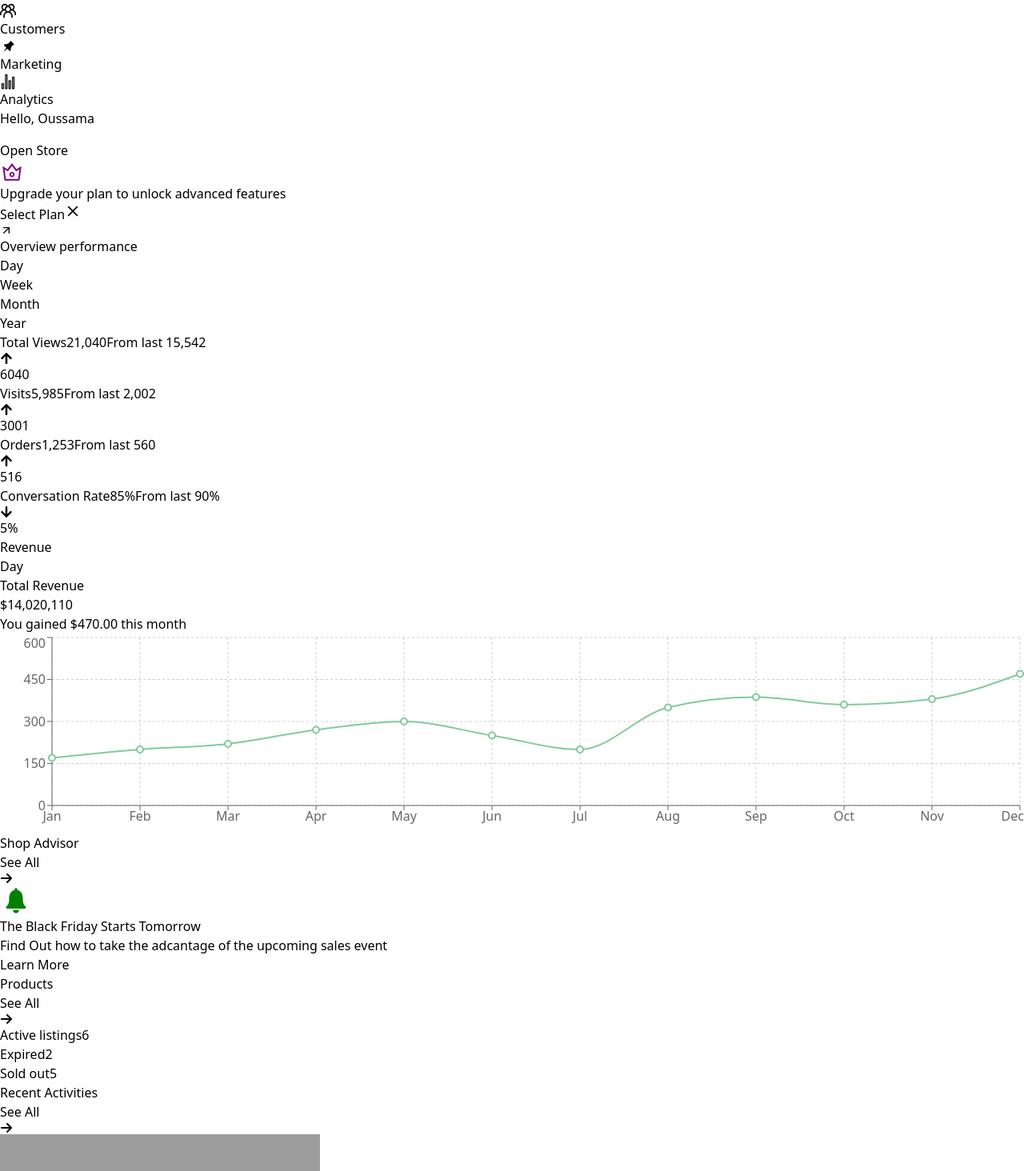
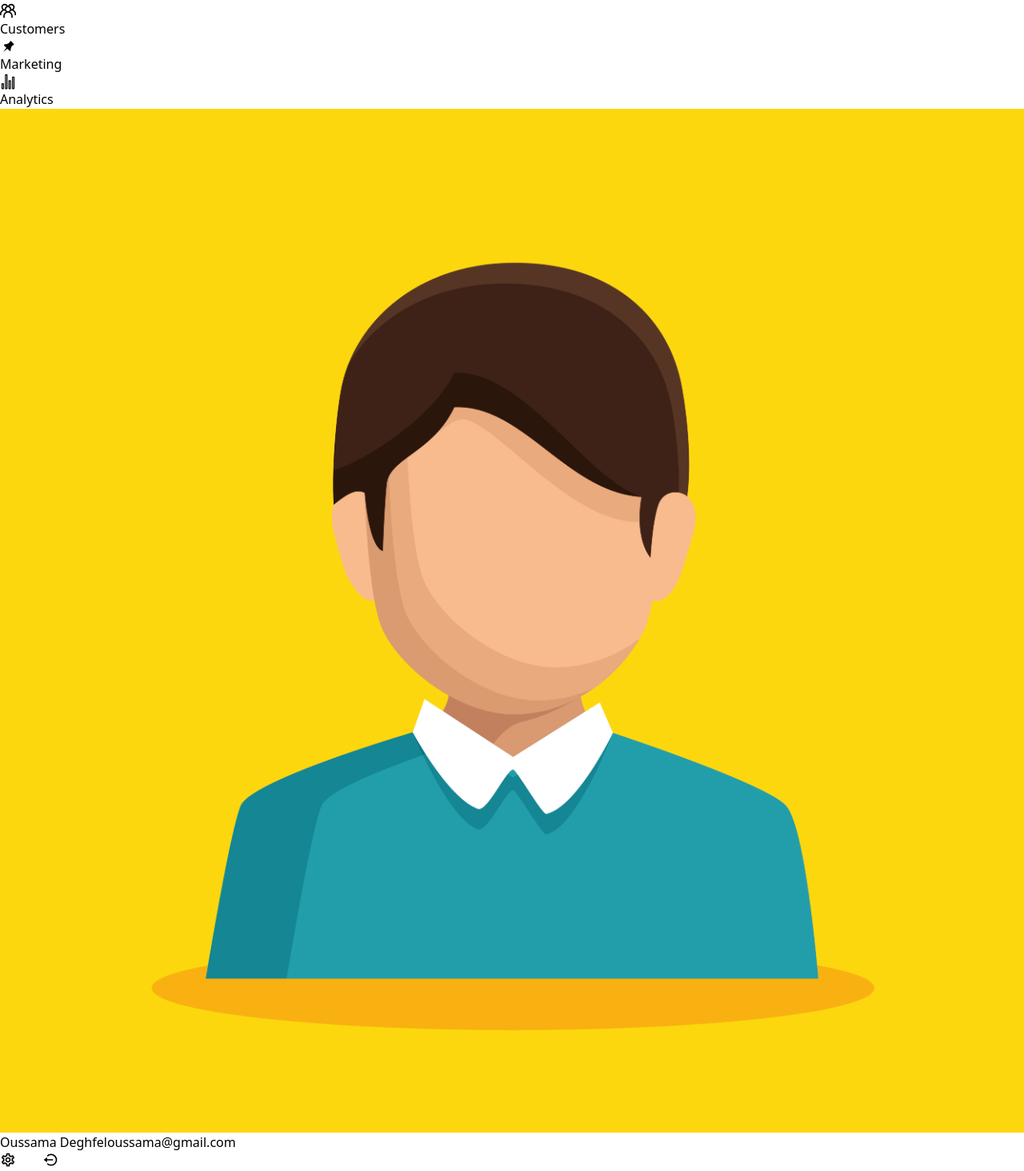
Before and after one commit to OussamaDeghfel/Ecommerce-Dashboard, a React app: page / in a window 1280 px wide. Shown: the part 240-1704 px from the top of the page at 80% size. Built offline with nearby package versions, Linux system fonts and the light colour scheme; grey boxes are pictures that could not be loaded; the HTML template or start-up script is replaced by a standard one.

Commit message:
add account owner detail section , enhance the code structre for the element

```diff
--- a/src/components/sideNavBar.tsx
+++ b/src/components/sideNavBar.tsx
@@ -1,32 +1,83 @@
 import { BsGrid } from "react-icons/bs";
 import { GrGroup } from "react-icons/gr";
 import { IoStatsChartOutline, IoStorefront } from "react-icons/io5";
-import { RiExpandUpDownLine, RiHome4Line, RiMoneyDollarCircleLine } from "react-icons/ri";
+import {
+  RiExpandUpDownLine,
+  RiHome4Line,
+  RiMoneyDollarCircleLine,
+} from "react-icons/ri";
 import { TiPin } from "react-icons/ti";
 
-// import ownerImage from "../assets/ownerimage.webp";
+import ownerImage from "../assets/ownerimage.webp";
+import { MdOutlineSettings } from "react-icons/md";
+import { BiLogOutCircle } from "react-icons/bi";
 
 const SideNavbar = () => {
   return (
     <div className="flex flex-col w-[15%] h-screen bg-gray-300 border-r border-gray-500 px-4 py-8 text-black space-y-8">
       <h1 className="text-xl font-bold text-black">StoreTrack</h1>
-      <div className="flex w-[25vh] justify-between border-2 border-gray-200 p-2 rounded-md mt-4 bg-white ">
+      <div className="h-full flex flex-col justify-between ">
+      <div className="flex flex-col space-y-4">
+        <div className="flex w-[25vh] justify-between border-2 border-gray-400 p-2 rounded-md bg-gray-200 ">
           <div className="flex justify-center items-center space-x-1">
             <IoStorefront />
             <span className="text-sm font-medium">OwnShop</span>
           </div>
-        <button><RiExpandUpDownLine /></button>
+          <button>
+            <RiExpandUpDownLine />
+          </button>
         </div>
         <div className="flex  flex-col space-y-2 justify-start items-start">
           <span className="text-sm">MENU</span>
           <ul className="flex flex-col w-full space-y-2">
-          <li className="w-full flex justify-start items-center space-x-2 px-2 py-1 cursor-pointer bg-white shadow-sm rounded-md border-2 border-gray-350"><RiHome4Line size={20} /><span className="text-lg">Home</span></li>
-          <li className="flex justify-start items-center space-x-2 px-2 py-1 cursor-pointer"><BsGrid size={20} /><span className="text-lg">Catalog</span></li>
-          <li className="flex justify-start items-center space-x-2 px-2 py-1 cursor-pointer"><RiMoneyDollarCircleLine size={20} /><span className="text-lg">Finances</span></li>
-          <li className="flex justify-start items-center space-x-2 px-2 py-1 cursor-pointer"><GrGroup size={20} /><span className="text-lg">Customers</span></li>
-          <li className="flex justify-start items-center space-x-2 px-2 py-1 cursor-pointer"><TiPin size={20} /><span className="text-lg">Marketing</span></li>
-          <li className="flex justify-start items-center space-x-2 px-2 py-1 cursor-pointer"><IoStatsChartOutline size={20} /><span className="text-lg">Analytics</span></li>
+            <li className="w-full flex justify-start items-center space-x-2 px-2 py-1 cursor-pointer bg-gray-100 shadow-sm rounded-md border-2 border-gray-300">
+              <RiHome4Line size={20} />
+              <span className="text-lg">Home</span>
+            </li>
+            <li className="flex justify-start items-center space-x-2 px-2 py-1 cursor-pointer">
+              <BsGrid size={20} />
+              <span className="text-lg">Catalog</span>
+            </li>
+            <li className="flex justify-start items-center space-x-2 px-2 py-1 cursor-pointer">
+              <RiMoneyDollarCircleLine size={20} />
+              <span className="text-lg">Finances</span>
+            </li>
+            <li className="flex justify-start items-center space-x-2 px-2 py-1 cursor-pointer">
+              <GrGroup size={20} />
+              <span className="text-lg">Customers</span>
+            </li>
+            <li className="flex justify-start items-center space-x-2 px-2 py-1 cursor-pointer">
+              <TiPin size={20} />
+              <span className="text-lg">Marketing</span>
+            </li>
+            <li className="flex justify-start items-center space-x-2 px-2 py-1 cursor-pointer">
+              <IoStatsChartOutline size={20} />
+              <span className="text-lg">Analytics</span>
+            </li>
           </ul>
+        </div>
+      </div>
+      <div className="flex flex-col space-y-2 bg-gray-200 p-2 rounded-lg border-2 border-gray-300 shadow-sm">
+        <div className="flex justify-start items-center space-x-2 border-b border-gray-300 py-2">
+          <img
+            src={ownerImage}
+            alt="the image of the owner account "
+            className="w-10 h-10 rounded-lg"
+          />
+          <div className="flex flex-col">
+            <span className="text-sm font-medium">Oussama Deghfel</span>
+            <span className="text-xs text-gray-500">oussama@gmail.com</span>
+          </div>
+        </div>
+        <div className="flex flex-col justify-start items-start space-y-3">
+          <button className="flex justify-center items-center space-x-1">
+            <MdOutlineSettings size={20} /> <span>Setting</span>
+          </button>
+          <button className="flex justify-center items-center space-x-1">
+            <BiLogOutCircle size={20} /> <span>Log out</span>
+          </button>
+        </div>
+      </div>
       </div>
     </div>
   );
```
Lines whose indentation alone changed are shown as unchanged.
